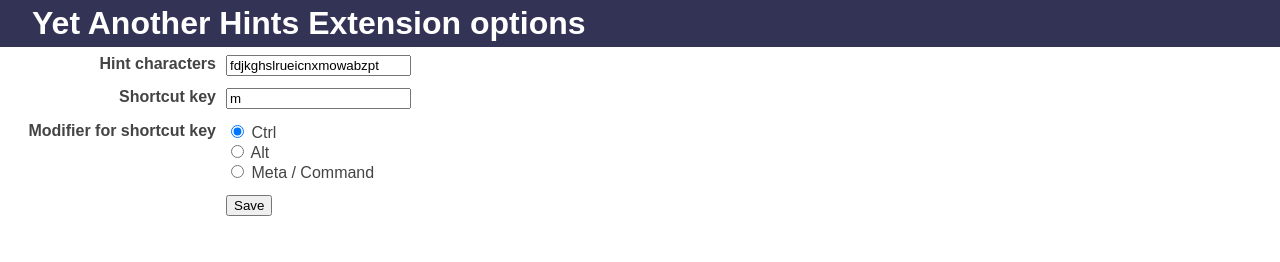
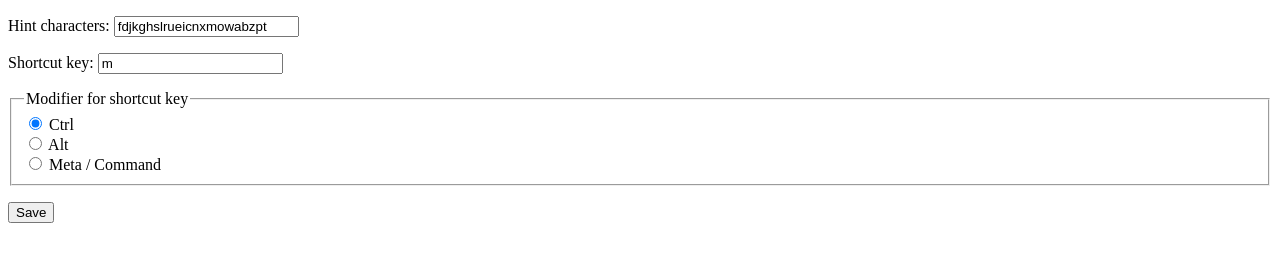
Before and after one commit to Lepovirta/yahe, a browser extension: page options.html in a window 1280 px wide. Drawn offline with Linux system fonts and the light colour scheme.

Commit message:
New style options page

```diff
--- a/options.css
+++ /dev/null
@@ -1,79 +0,0 @@
-body {
-  margin: 0;
-}
-pre {
-  margin: 1em 1em;
-  padding: 0.2em 0.2em;
-  border-left: 4px solid #35a;
-  background-color: #e5e5ef;
-  overflow-x: auto;
-  font-family: "Lucida Console", "Lucida Sans Typewriter", Monaco, "Bitstream Vera Sans Mono", monospace;
-  font-size: 0.9em;
-}
-code {
-  border: 1px solid #ddd;
-  background-color: #fff;
-  -webkit-border-radius: 2px;
-  -moz-border-radius: 2px;
-  border-radius: 2px;
-  padding: 0 0.4em;
-  font-family: "Lucida Console", "Lucida Sans Typewriter", Monaco, "Bitstream Vera Sans Mono", monospace;
-  font-size: 0.8em;
-}
-pre code {
-  background-color: transparent;
-  border: 0px solid #ddd;
-  font-size: 0.9em;
-}
-a {
-  color: #d14;
-  background-color: transparent;
-  text-decoration: underline;
-}
-a:hover {
-  color: #fff;
-  background-color: #d14;
-}
-#title {
-  margin: 0;
-  font-size: xx-large;
-  font-family: sans-serif;
-}
-#titlea {
-  color: #fff;
-  text-decoration: none;
-  background-color: transparent;
-}
-#titlea:hover {
-  text-decoration: underline;
-}
-#head {
-  background-color: #335;
-  color: #fff;
-  padding: 0.3em 2em 0.3em 2em;
-  margin: 0;
-  font-family: Arial, "Helvetica Neue", Helvetica, sans-serif;
-}
-#content {
-  color: #444;
-  margin: 0;
-  font-family: Arial, "Helvetica Neue", Helvetica, sans-serif;
-  padding: 0.5em 1em;
-}
-.saved {
-  border: 2px solid #3f3;
-  background-color: #afa;
-  padding: 5px;
-}
-.form-el {
-  margin-bottom: 0.8em;
-}
-.form-el-label {
-  float: left;
-  width: 200px;
-  text-align: right;
-  font-weight: bold;
-}
-.form-el-controls {
-  margin-left: 210px;
-}
--- a/options.html
+++ b/options.html
@@ -3,48 +3,62 @@
   <head>
     <title>Yet Another Hints Extension options</title>
     <meta charset="utf-8" />
-    <link rel="stylesheet" type="text/css" href="options.css" />
+    <style>
+      ul {
+        list-style: none;
+        margin: 0;
+        padding: 0;
+      }
+      li {
+        margin: 0;
+      }
+    </style>
   </head>
   <body>
-    <div id="head">
-      <h1 id="title">
-        <a id="titlea" href="http://github.com/jkpl/yahe">Yet Another Hints Extension</a>
-        options
-      </h1>
-    </div>
-    <div id="content">
-      <form id="options_form">
-        <div class="form-el">
-          <label class="form-el-label" for="hintcharacters">Hint characters</label>
-          <div class="form-el-controls">
-            <input type="text" id="hintcharacters" />
-          </div>
-        </div>
-        <div class="form-el">
-          <label class="form-el-label" for="activate_key">Shortcut key</label>
-          <div class="form-el-controls">
-            <input type="text" id="activate_key" />
-          </div>
-        </div>
-        <div class="form-el">
-          <div class="form-el-label">Modifier for shortcut key</div>
-          <div class="form-el-controls">
+    <p>
+      <label for="hintcharacters">
+        <span>Hint characters: </span>
+        <input type="text" id="hintcharacters" />
+      </label>
+    </p>
+
+    <p>
+      <label for="activate_key">
+        <span>Shortcut key: </span>
+        <input type="text" id="activate_key" />
+      </label>
+    </p>
+
+    <fieldset>
+      <legend>Modifier for shortcut key</legend>
+      <ul>
+        <li>
+          <label for="mod_ctrl">
             <input type="radio" value="ctrl" name="mod" checked="true" id="mod_ctrl" />
-            <label for="mod_ctrl">Ctrl</label><br />
+            Ctrl
+          </label>
+        </li>
+        <li>
+          <label for="mod_alt">
             <input type="radio" value="alt" name="mod" id="mod_alt" />
-            <label for="mod_alt">Alt</label><br />
+            Alt
+          </label>
+        </li>
+        <li>
+          <label for="mod_meta">
             <input type="radio" value="meta" name="mod" id="mod_meta" />
-            <label for="mod_meta">Meta / Command</label>
-          </div>
-        </div>
-        <div class="form-el">
-          <div class="form-el-controls">
-            <input type="submit" value="Save" />
-          </div>
-        </div>
-        <p class="saved" style="display:none;">Settings saved!</p>
-      </form>
-    </div>
+            Meta / Command
+          </label>
+        </li>
+      </ul>
+    </fieldset>
+
+    <p>
+      <input type="submit" value="Save" id="save" />
+    </p>
+
+    <p id="status">
+    </p>
     <script type="application/javascript" src="options.js"></script>
   </body>
 </html>
--- a/options.js
+++ b/options.js
@@ -1,49 +1,59 @@
-(function(window){
-  var doc = window.document,
-      ls = window.localStorage,
-      hintchars = doc.getElementById('hintcharacters'),
-      activate_key = doc.getElementById('activate_key'),
-      mod_ctrl = doc.getElementById('mod_ctrl'),
-      mod_alt = doc.getElementById('mod_alt'),
-      mod_meta = doc.getElementById('mod_meta'),
-      form = doc.getElementById('options_form'),
-      saved = doc.getElementsByClassName('saved')[0],
-      dfs = {
-        modifier: 'ctrl',
-        hintcharacters: 'fdjkghslrueicnxmowabzpt',
-        activate_key: 'm'
-      };
+var defaults = {
+  activateModifier: 'ctrl',
+  hintCharacters: 'fdjkghslrueicnxmowabzpt',
+  activateKey: 'm'
+};
 
-  var load_options = function() {
-    var modifier = ls.modifier || dfs.modifier,
-        selected_mod = doc.getElementById('mod_' + modifier);
-    hintchars.value = ls.hintcharacters || dfs.hintcharacters;
-    activate_key.value = ls.activate_key || dfs.activate_key;
-    if (selected_mod)
-      selected_mod.checked = true;
-    else
-      mod_ctrl.checked = true;
+function getElements() {
+  return {
+    hintCharacters: document.getElementById('hintcharacters'),
+    activateKey: document.getElementById('activate_key'),
+    modifiers: {
+      ctrl: document.getElementById('mod_ctrl'),
+      alt: document.getElementById('mod_alt'),
+      meta: document.getElementById('mod_meta')
+    }
   };
+}
 
-  var save_options = function() {
-    var mod = dfs.modifier;
-    [mod_ctrl, mod_alt, mod_meta].forEach(function(m) {
-      if (m.checked)
-        mod = m.value;
-    });
-    ls.activateModifier = mod;
-    ls.hintCharacters = hintchars.value || dfs.hintcharacters;
-    ls.activateKey = activate_key.value[0] || dfs.activate_key;
+function selectedModifier(modifiers) {
+  if (modifiers.ctrl.checked) return 'ctrl';
+  if (modifiers.alt.checked) return 'alt';
+  if (modifiers.meta.checked) return 'meta';
+  return defaults.modifier;
+}
 
-    saved.style.display = "block";
-    window.setTimeout(function() {
-      saved.style.display = "none";
-    }, 2000, false);
+function saveOptions() {
+  var elements = getElements();
+  var options = {
+    hintCharacters: elements.hintCharacters.value || defaults.hintCharacters,
+    activateKey: elements.activateKey.value || defaults.activateKey,
+    activateModifier: selectedModifier(elements.modifiers)
   };
+  chrome.storage.local.set(options, function() {
+    showStatus('Options saved');
+  });
+}
 
-  load_options();
-  form.addEventListener('submit', function(e) {
-    e.preventDefault();
-    save_options();
-  }, true);
-}).call(null, window);
+function restoreOptions() {
+  var elements = getElements();
+  chrome.storage.local.get(defaults, function(options) {
+    var mod = options.activateModifier;
+    elements.hintCharacters.value = options.hintCharacters;
+    elements.activateKey.value = options.activateKey;
+    elements.modifiers.ctrl.checked = mod === 'ctrl';
+    elements.modifiers.alt.checked = mod === 'alt';
+    elements.modifiers.meta.checked = mod === 'meta';
+  });
+}
+
+function showStatus(text) {
+  var status = document.getElementById('status');
+  status.textContent = text;
+  window.setTimeout(function() {
+    status.textContent = '';
+  }, 750, false);
+}
+
+document.addEventListener('DOMContentLoaded', restoreOptions);
+document.getElementById('save').addEventListener('click', saveOptions);
--- a/src/main.js
+++ b/src/main.js
@@ -5,7 +5,7 @@
       optionParser = require("./optionparser"),
       KeyMapper = require("./keymapper");
 
-  chrome.extension.sendRequest({method: "getOptions"}, function(response) {
+  chrome.storage.local.get(null, function(response) {
     var options = optionParser(response),
         keyMapper = new KeyMapper(window),
         view = new View(window),
```
Also changed, not shown: background.js (deleted, +0 -9 lines), src/optionparser.js (+6 -6 lines), yahe.js (+7 -7 lines), manifest.json.
